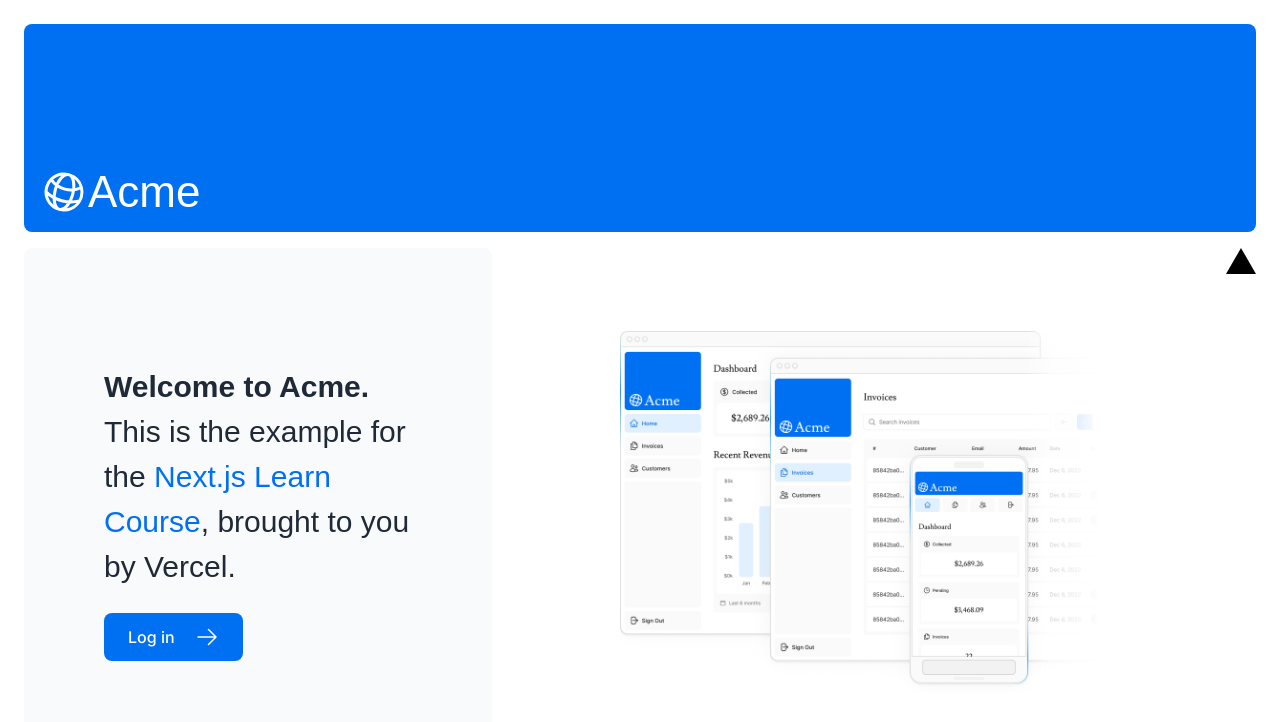
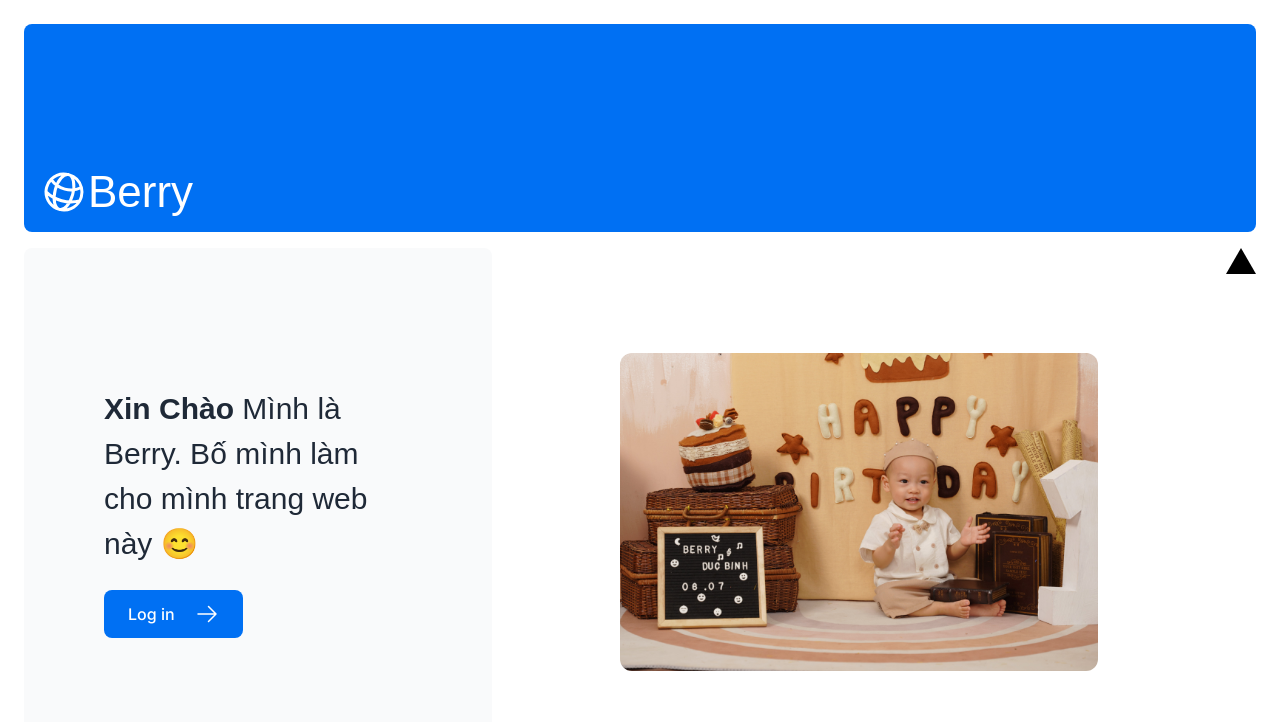
Before and after one commit to truongnguyen190895/dashboard, a Next.js app: page / in a window 1280 px wide. Shown: the top 722 px of the page. Built offline with nearby package versions, Linux system fonts and the light colour scheme; a web font is replaced by a local one.

Commit message:
upload Berry

```diff
--- a/app/page.tsx
+++ b/app/page.tsx
@@ -15,32 +15,28 @@
           <p
             className={`text-xl text-gray-800 md:text-3xl md:leading-normal ${lusitana.className} antialiased`}
           >
-            <strong>Welcome to Acme.</strong> This is the example for the{" "}
-            <a href="https://nextjs.org/learn/" className="text-blue-500">
-              Next.js Learn Course
-            </a>
-            , brought to you by Vercel.
+            <strong>Xin Chào</strong> Mình là Berry. Bố mình làm cho mình trang web này 😊
           </p>
           <Link
-            href="/login"
+            href="/"
             className="flex items-center gap-5 self-start rounded-lg bg-blue-500 px-6 py-3 text-sm font-medium text-white transition-colors hover:bg-blue-400 md:text-base"
           >
             <span>Log in</span> <ArrowRightIcon className="w-5 md:w-6" />
           </Link>
         </div>
-        <div className="flex items-center justify-center p-6 md:w-3/5 md:px-28 md:py-12">
+        <div className="flex items-center justify-center p-2 md:w-3/5 md:px-28 md:py-12">
           <Image
-            src="/hero-desktop.png"
-            width={1000}
+            src="/berry/berry-birthday.JPG"
+            width={1140}
             height={760}
-            className="hidden md:block"
+            className="hidden md:block rounded-[12px]"
             alt="Screenshots of the dashboard project showing desktop version"
           />
           <Image
-            src="/hero-desktop.png"
+            src="/berry/berry-birthday.JPG"
             width={1000}
             height={760}
-            className="block md:hidden"
+            className="block md:hidden rounded-[12px]"
             alt="Screenshots of the dashboard project showing desktop version"
           />
         </div>
--- a/app/ui/acme-logo.tsx
+++ b/app/ui/acme-logo.tsx
@@ -7,7 +7,7 @@
       className={`${lusitana.className} flex flex-row items-center leading-none text-white`}
     >
       <GlobeAltIcon className="h-12 w-12 rotate-[15deg]" />
-      <p className="text-[44px]">Acme</p>
+      <p className="text-[44px]">Berry</p>
     </div>
   );
 }
```
Also changed, not shown: public/berry/berry-birthday.JPG (added).
